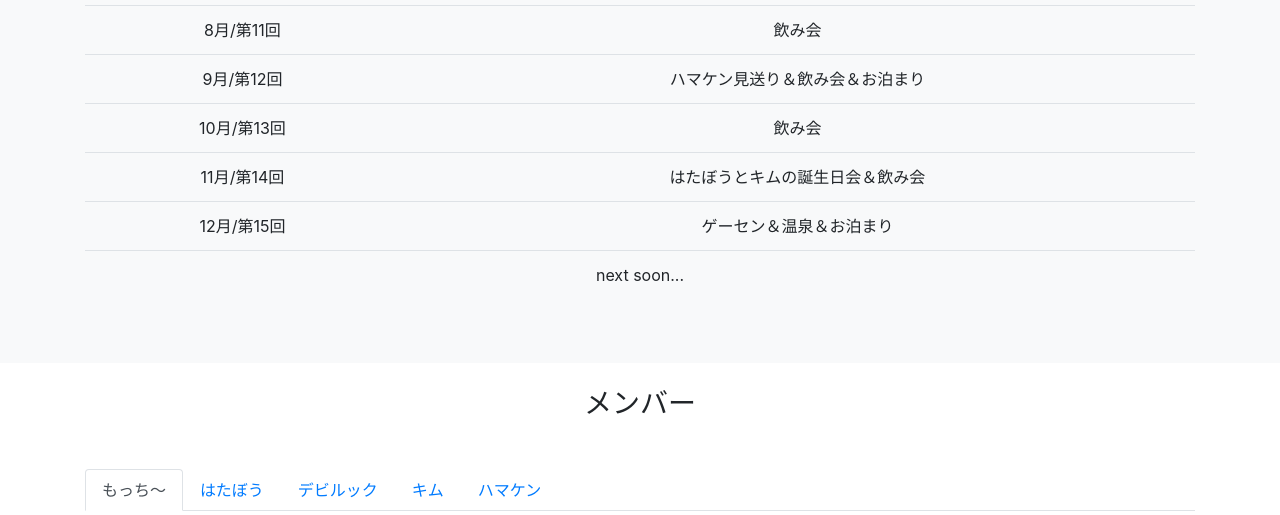
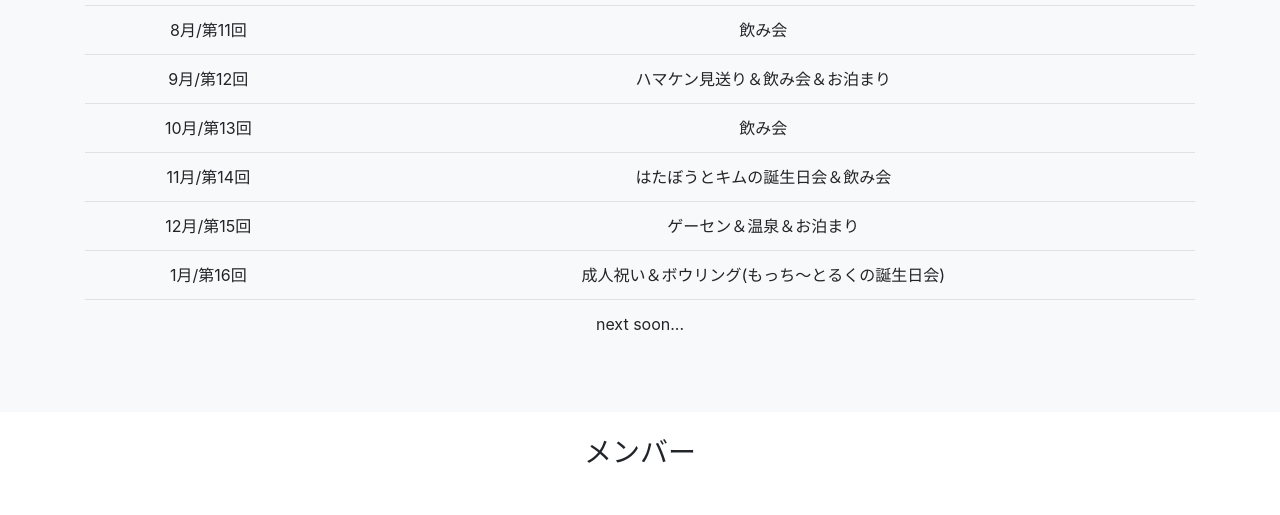
Before and after one commit to mochy-NRS/mochy-NRS.github.io, a plain HTML site: page index.html in a window 1280 px wide. Shown: the part 1353-1868 px from the top of the page. Drawn offline with nearby package versions, Linux system fonts and the light colour scheme.

Commit message:
Add files via upload

```diff
--- a/index.html
+++ b/index.html
@@ -30,7 +30,7 @@
   <header id="header">
     <!-- アラート -->
     <div class="alert alert-info text-center mb-0 rounded-0 alert-dismiss fade show">
-      【お知らせ】1/27に集合！？
+      【お知らせ】次回はオンライン…？
       <button class="close" data-dismiss="alert">
         &times;
       </button>
@@ -152,6 +152,10 @@
                 <td>12月/第15回</td>
                 <td>ゲーセン＆温泉＆お泊まり</td>
               </tr>
+              <tr>
+                <td>1月/第16回</td>
+                <td>成人祝い＆ボウリング(もっち〜とるくの誕生日会)</td>
+              </tr>
             </tbody>
             <tfoot>
               <tr>
```
